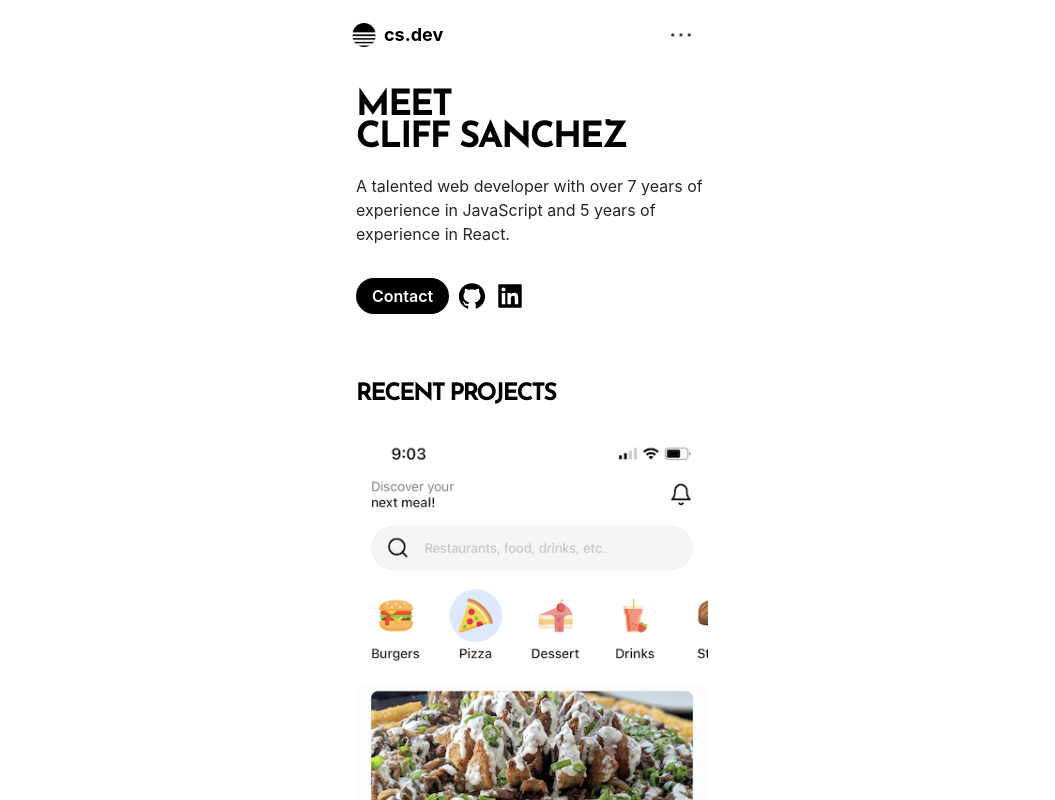
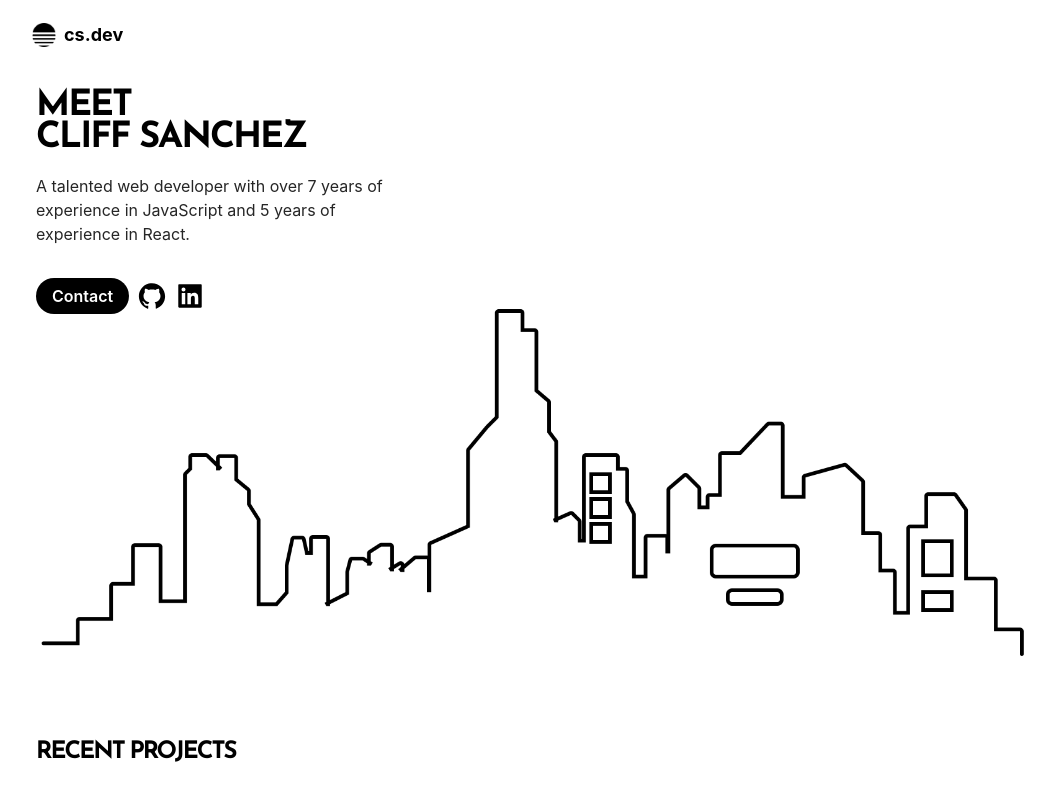
Before and after one commit to cxs2549/next-portfolio-2023, a Next.js app: page / in a window 1280 px wide. Shown: the top 800 px of the page, without its empty margins (108-1163 px from the left). Built offline with nearby package versions, Linux system fonts and the light colour scheme.

Commit message:
add skyline to about

```diff
--- a/components/common/header/Header.js
+++ b/components/common/header/Header.js
@@ -4,7 +4,7 @@ import Dropdown from "./Dropdown"
 const Header = () => {
   return (
     <header>
-      <div className="max-w-sm p-3 h-[70px] mx-auto flex items-center justify-between">
+      <div className="max-w-5xl p-3 h-[70px] mx-auto flex items-center justify-between">
         <div className="flex items-center justify-between gap-2">
           <Link href={`/`}>
             <img
@@ -15,7 +15,6 @@ const Header = () => {
           </Link>
           <h4 className="text-lg font-bold">cs.dev</h4>
         </div>
-        <Dropdown />
       </div>
     </header>
   )
--- a/components/homepage/About.js
+++ b/components/homepage/About.js
@@ -7,16 +7,17 @@ const josefinSans = Josefin_Sans({ subsets: ["latin"], weight: "700" })
 
 const About = () => {
   return (
-    <div className="p-4 max-w-sm mx-auto">
+    <div className="mb-12">
+      <div className="p-4 pb-0 mx-auto max-w-5xl">
         <div>
           <div className="text-4xl font-extrabold uppercase tracking-[-2px]">
             <div className={josefinSans.className}>
               meet <br /> <span className="relative -top-2">cliff sanchez</span>
             </div>
           </div>
-        <p className="mt-2 text-neutral-800 dark:text-neutral-300">
-          A talented web developer with over 7 years of experience in JavaScript
-          and 5 years of experience in React. <br /> <br />
+          <p className="mt-2 text-neutral-800 dark:text-neutral-300 max-w-sm">
+            A talented web developer with over 7 years of experience in
+            JavaScript and 5 years of experience in React. <br /> <br />
           </p>
         </div>
         <div className="flex items-center gap-2 mt-2 pb-8">
@@ -28,9 +29,16 @@ const About = () => {
           <Link href={`https://github.com/cxs2549`} target="_blank">
             <AiFillGithub size={30} />
           </Link>
-        <Link href={`https://www.linkedin.com/in/cliff-sanchez-b75a201bb/`} target="_blank">
+          <Link
+            href={`https://www.linkedin.com/in/cliff-sanchez-b75a201bb/`}
+            target="_blank"
+          >
             <AiFillLinkedin size={30} />
           </Link>
+        </div>
+      </div>
+      <div className="p-4 -mt-16 max-w-5xl mx-auto">
+        <img src="./assets/aboutbg.png" className="dark:invert" alt="" />
       </div>
     </div>
   )
--- a/components/homepage/Projects.js
+++ b/components/homepage/Projects.js
@@ -7,7 +7,7 @@ import { AiFillGithub } from "react-icons/ai"
 
 const Projects = () => {
   return (
-    <div className="p-4 max-w-sm mx-auto">
+    <div className="p-4 max-w-5xl mx-auto">
       <div className="text-2xl uppercase tracking-[-2px]">
         <h1 className={josefinSans.className}>Recent Projects</h1>
       </div>
```
Also changed, not shown: public/assets/aboutbg.png (added). Lines whose indentation alone changed are shown as unchanged.
